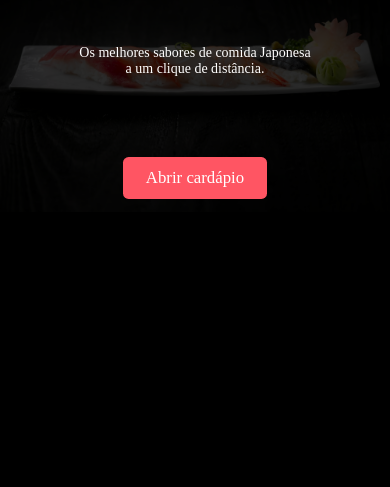
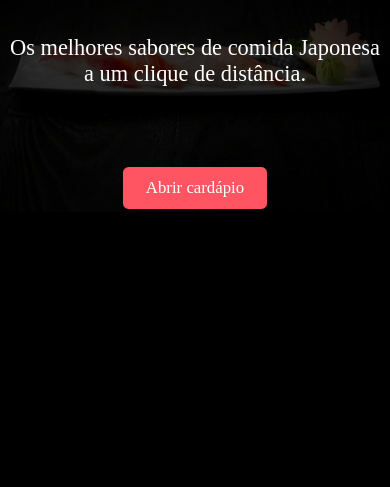
Before and after one commit to feliperyo/japanese-food, a website: page index.html in a window 390 px wide. Shown: the part 357-844 px from the top of the page. Drawn offline with Linux system fonts and the light colour scheme; a web font is replaced by a local one.

Commit message:
adicionando responsividade

```diff
--- a/style.css
+++ b/style.css
@@ -93,3 +93,9 @@ a {
         opacity: 0;
     }
 }
+
+@media screen and (max-width: 1030px) {
+    main p {
+        font-size: 2rem;
+    }
+}
```
